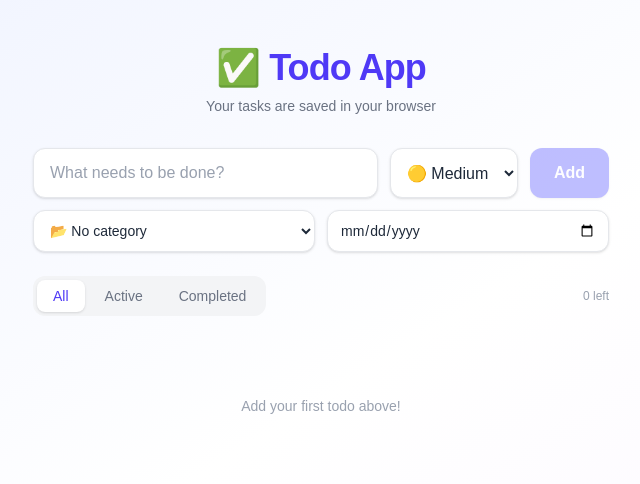
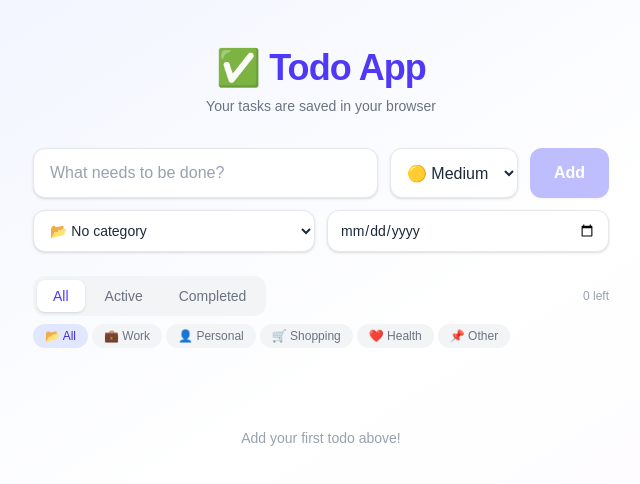
Before and after one commit to AI-First-Company/todo-app, a Next.js app: page / in a window 1280 px wide. Shown: the top 484 px of the page, without its empty margins (319-959 px from the left). Built offline with nearby package versions, Linux system fonts and the light colour scheme.

Commit message:
feat: add category filter UI to TodoApp
Add category filter row with All + per-category buttons below the
status filter. filteredTodos now combines status and category predicates.

Co-Authored-By: Paperclip <noreply@paperclip.ing>

```diff
--- a/src/components/TodoApp.tsx
+++ b/src/components/TodoApp.tsx
@@ -4,22 +4,36 @@ import { useMemo, useState } from "react";
 import { useTodos } from "@/hooks/useTodos";
 import AddTodoForm from "./AddTodoForm";
 import TodoItem from "./TodoItem";
-import { Todo } from "@/types/todo";
+import { Todo, Category } from "@/types/todo";
 
 type FilterType = "all" | "active" | "completed";
+
+const CATEGORIES: Category[] = ["Work", "Personal", "Shopping", "Health", "Other"];
+
+const CATEGORY_ICONS: Record<Category, string> = {
+  Work: "💼",
+  Personal: "👤",
+  Shopping: "🛒",
+  Health: "❤️",
+  Other: "📌",
+};
 
 export default function TodoApp() {
   const { todos, hydrated, addTodo, toggleTodo, deleteTodo, editTodo, clearCompleted } =
     useTodos();
   const [filter, setFilter] = useState<FilterType>("all");
+  const [categoryFilter, setCategoryFilter] = useState<Category | "all">("all");
 
   const filteredTodos = useMemo(() => {
     return todos.filter((t) => {
-      if (filter === "active") return !t.completed;
-      if (filter === "completed") return t.completed;
-      return true;
+      const statusMatch =
+        filter === "active" ? !t.completed :
+        filter === "completed" ? t.completed :
+        true;
+      const categoryMatch = categoryFilter === "all" || t.category === categoryFilter;
+      return statusMatch && categoryMatch;
     });
-  }, [todos, filter]);
+  }, [todos, filter, categoryFilter]);
 
   const activeCount = todos.filter((t) => !t.completed).length;
   const completedCount = todos.filter((t) => t.completed).length;
@@ -49,7 +63,8 @@ export default function TodoApp() {
         </div>
 
         {/* Filter Tabs + Stats */}
-        <div className="flex items-center justify-between mb-4">
+        <div className="flex flex-col gap-2 mb-4">
+          <div className="flex items-center justify-between">
             <div className="flex gap-1 bg-gray-100 dark:bg-gray-800 p-1 rounded-xl">
               {filters.map(({ label, value }) => (
                 <button
@@ -68,6 +83,34 @@ export default function TodoApp() {
             <span className="text-xs text-gray-400 dark:text-gray-500">
               {activeCount} left
             </span>
+          </div>
+
+          {/* Category Filter */}
+          <div className="flex flex-wrap gap-1">
+            <button
+              onClick={() => setCategoryFilter("all")}
+              className={`px-3 py-1 rounded-full text-xs font-medium transition-colors ${
+                categoryFilter === "all"
+                  ? "bg-indigo-100 text-indigo-700 dark:bg-indigo-900 dark:text-indigo-300"
+                  : "bg-gray-100 text-gray-500 dark:bg-gray-800 dark:text-gray-400 hover:bg-gray-200 dark:hover:bg-gray-700"
+              }`}
+            >
+              📂 All
+            </button>
+            {CATEGORIES.map((cat) => (
+              <button
+                key={cat}
+                onClick={() => setCategoryFilter(cat)}
+                className={`px-3 py-1 rounded-full text-xs font-medium transition-colors ${
+                  categoryFilter === cat
+                    ? "bg-indigo-100 text-indigo-700 dark:bg-indigo-900 dark:text-indigo-300"
+                    : "bg-gray-100 text-gray-500 dark:bg-gray-800 dark:text-gray-400 hover:bg-gray-200 dark:hover:bg-gray-700"
+                }`}
+              >
+                {CATEGORY_ICONS[cat]} {cat}
+              </button>
+            ))}
+          </div>
         </div>
 
         {/* Todo List */}
```
Lines whose indentation alone changed are shown as unchanged.
